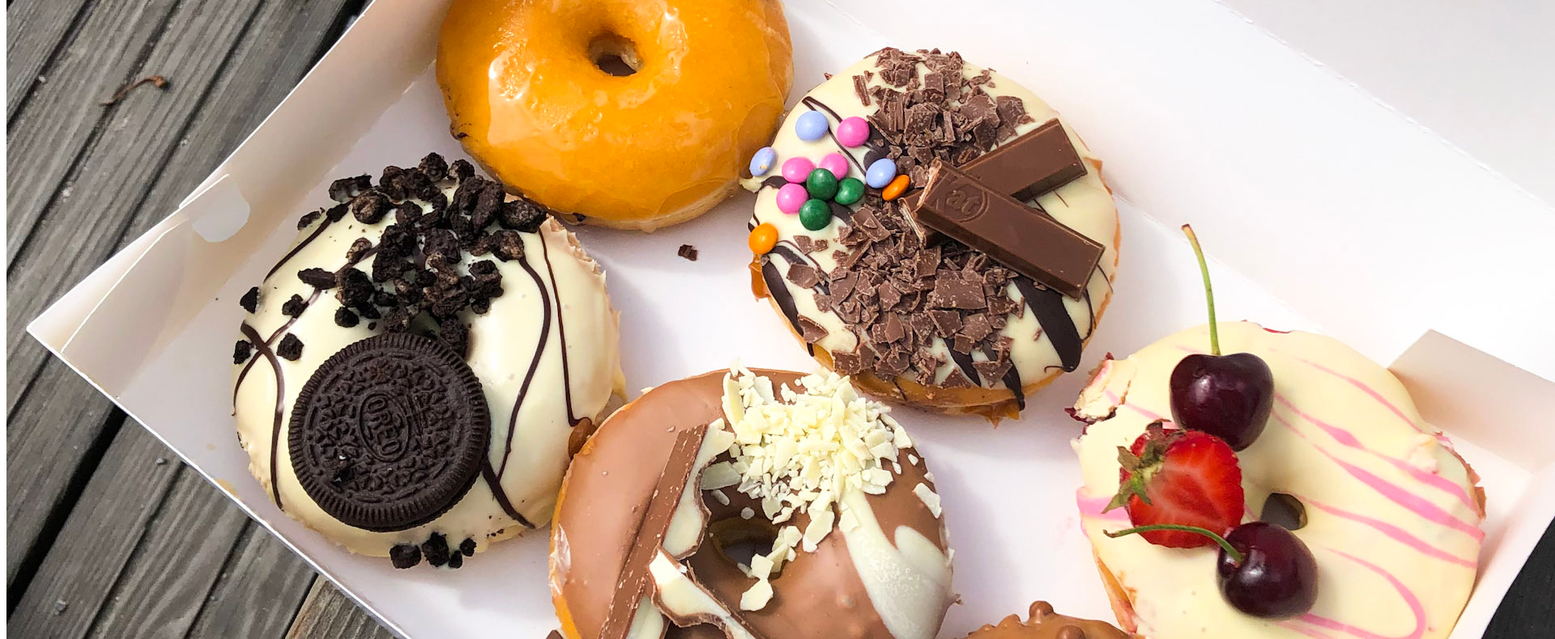
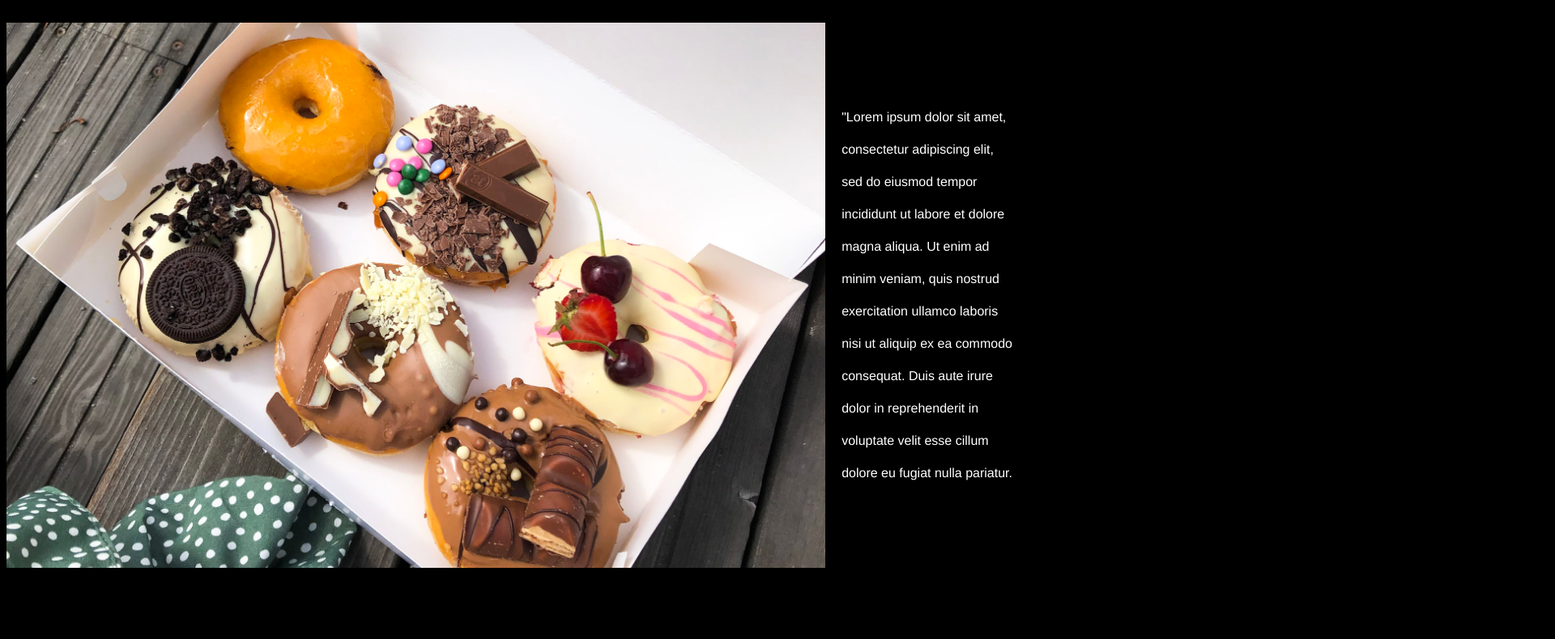
Before and after one commit to malinun/Oblig2, a plain HTML site: page bilde2.html in a window 1280 px wide. Shown: the part 255-1045 px from the top of the page at 81% size, 1920 px wide, since content can reach past the window. After the commit the page ends 969 px from the top, so only its background shows below. Drawn offline with Linux system fonts and the light colour scheme.

Commit message:
Update bilde2.html

```diff
--- a/bilde2.html
+++ b/bilde2.html
@@ -5,7 +5,7 @@
     <meta http-equiv="X-UA-Compatible" content="IE=edge">
     <meta name="viewport" content="width=device-width, initial-scale=1.0">
     <title>Summer'21 - Picture 2</title>
-    <link rel="stylesheet" href="Oblig2A.css">
+    <link rel="stylesheet" href="largeScreen.css">
 </head>
 <body>
 
```
